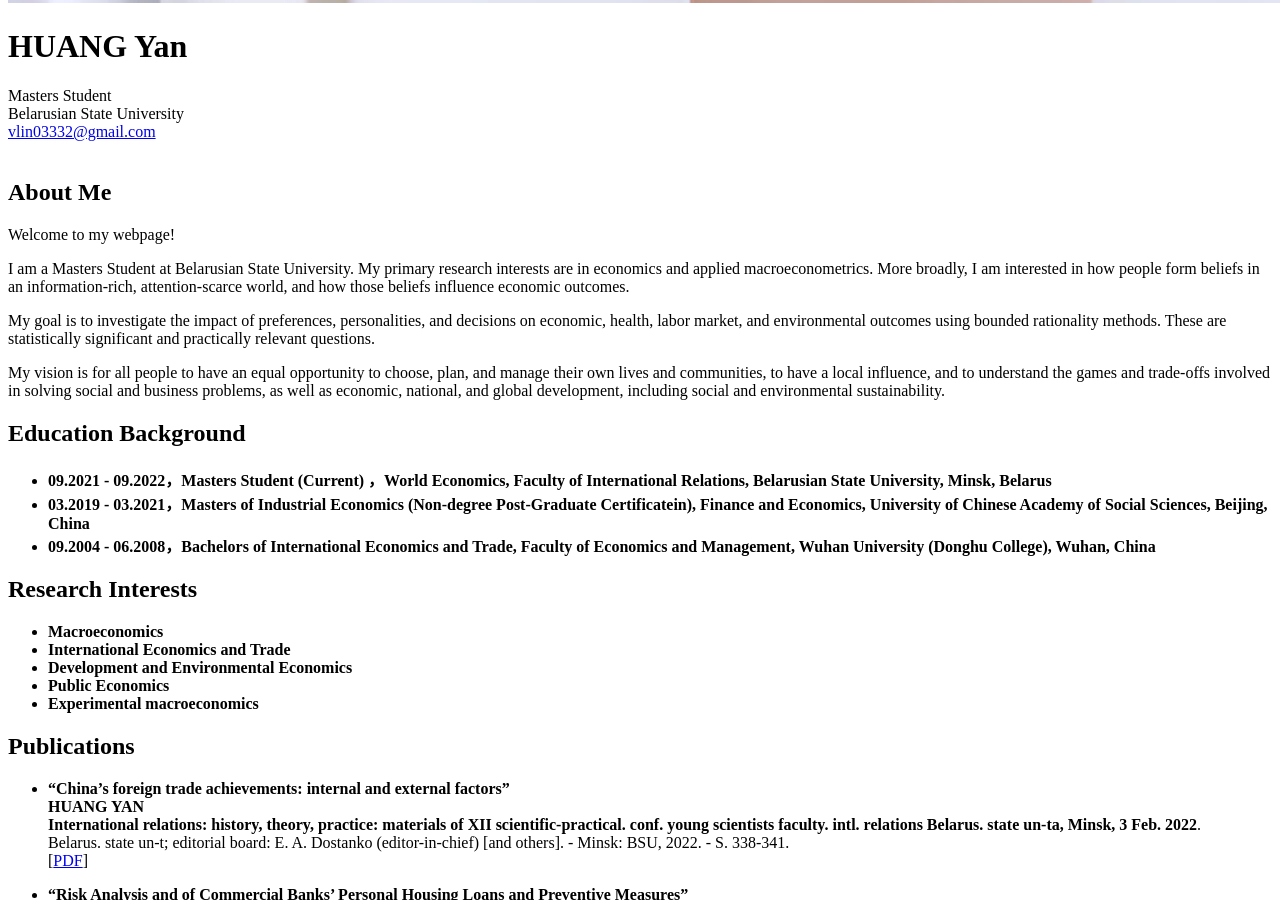
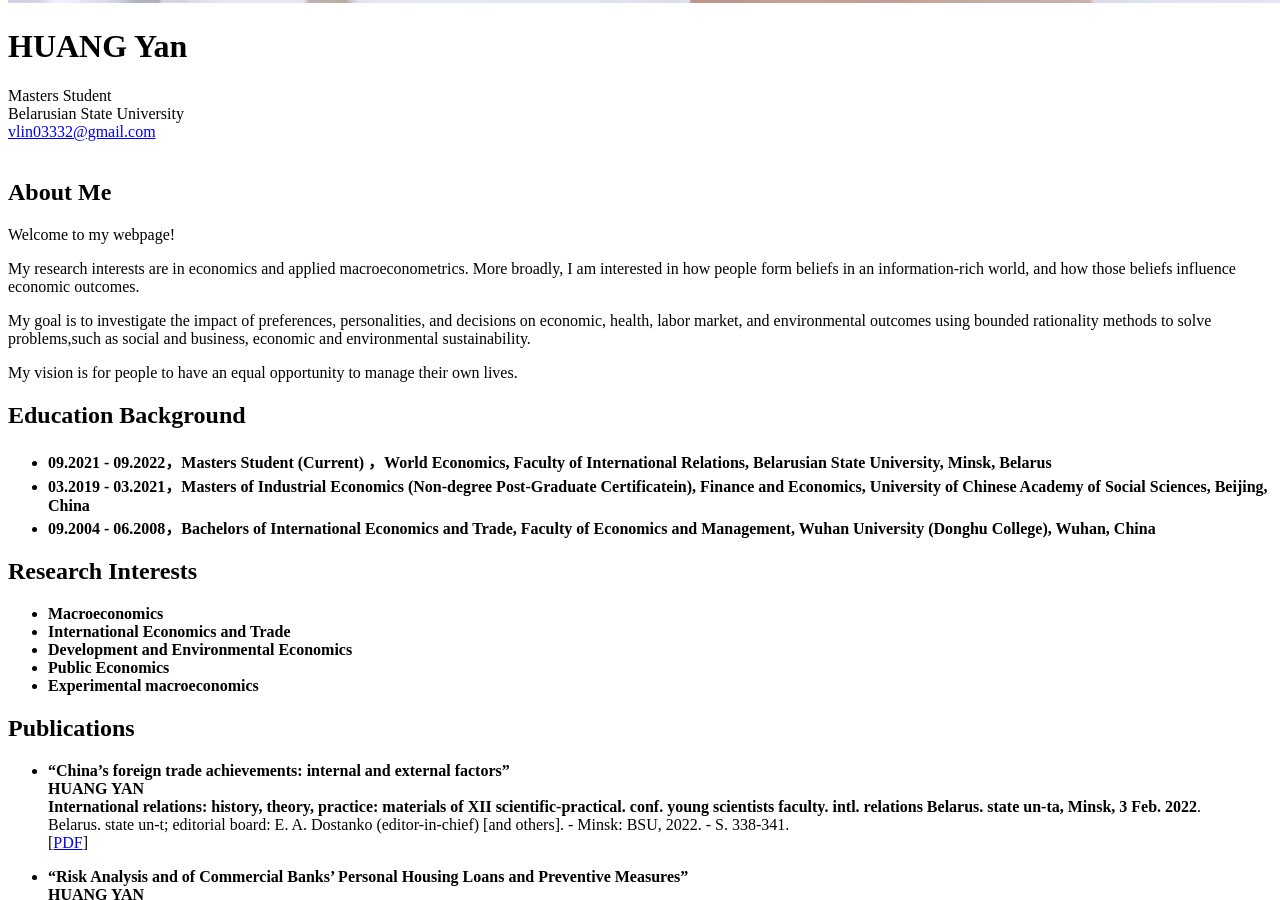
Before and after one commit to huangyan211/HuangYan, a Jekyll site: the page built from index.md, in a window 1280 px wide and 900 px high, scrolled down 2509 px. Built offline with Jekyll 4.4.1, drawn with Linux system fonts in a browser that asks for light colours; nearby versions of some CDN libraries; a style sheet for code colours, icons or effects is not loaded; our own code applies the rules of GitHub Pages for plain Markdown files.

Commit message:
Update index.md

```diff
--- a/index.md
+++ b/index.md
@@ -6,11 +6,11 @@ layout: homepage
 
 Welcome to my webpage!
 
-I am a Masters Student at Belarusian State University.  My primary research interests are in economics and applied macroeconometrics. More broadly, I am interested in how people form beliefs in an information-rich, attention-scarce world, and how those beliefs influence economic outcomes.
+My research interests are in economics and applied macroeconometrics. More broadly, I am interested in how people form beliefs in an information-rich world, and how those beliefs influence economic outcomes.
 
-My goal is to investigate the impact of preferences, personalities, and decisions on economic, health, labor market, and environmental outcomes using bounded rationality methods.  These are statistically significant and practically relevant questions.
+My goal is to investigate the impact of preferences, personalities, and decisions on economic, health, labor market, and environmental outcomes using bounded rationality methods to solve problems,such as social and business, economic and environmental sustainability.
 
-My vision is for all people to have an equal opportunity to choose, plan, and manage their own lives and communities, to have a local influence, and to understand the games and trade-offs involved in solving social and business problems, as well as economic, national, and global development, including social and environmental sustainability.
+My vision is for people to have an equal opportunity to manage their own lives.
 
 ## Education Background
 - **09.2021 - 09.2022，Masters Student (Current) ，World Economics, Faculty of International Relations, Belarusian State University, Minsk, Belarus**
```
